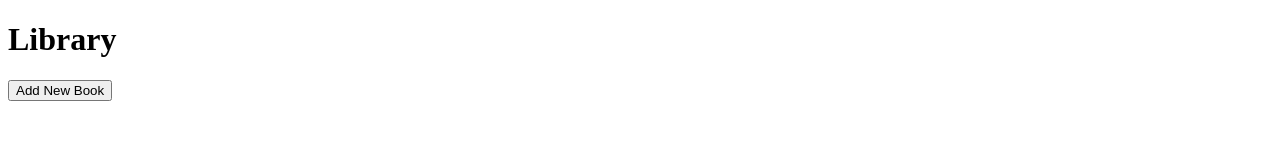
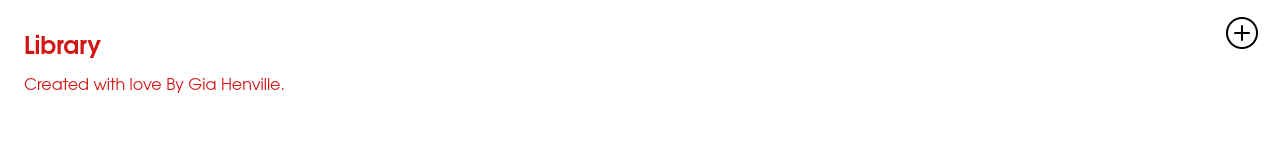
Before and after one commit to giabui/Library, a plain HTML site: page index.html in a window 1280 px wide. Drawn offline with Linux system fonts and the light colour scheme.

Commit message:
style: Add img for 'Add New Book' button and add hover animation

```diff
--- a/index.html
+++ b/index.html
@@ -8,10 +8,15 @@
     <link rel="stylesheet" href="styles.css">
 </head>
 <body>
+    <div class="main-container" id="main-container">
+        <nav>
             <h1 class="headerTitle">Library</h1>
+
+            <button type="button" id="openModal" title="Add New Book"> <img src="./plus.png" alt="Add new book button." ></button>
+        </nav>
+
         <div id="library-container"></div>
 
-    <button type="button" id="openModal">Add New Book</button>
         <div id="modal" class="modal">
             <form action="" id="form" method = "GET" class="modalInner">
 
@@ -35,6 +40,9 @@
             </form>
         </div>
 
+        <footer>Created with love By Gia Henville.</footer>
+    </div>
+
 
     <script src="script.js"></script>
 </body>
--- a/styles.css
+++ b/styles.css
@@ -1,3 +1,41 @@
+* {
+    color: rgb(210, 22, 20);
+    font-family: Avantgarde, TeX Gyre Adventor, URW Gothic L, sans-serif;
+}
+
+body {
+    position: relative;
+    min-height: 100vh;
+    /* margin: 1rem;
+    display: grid;
+    grid-template-columns: 1fr;
+    grid-template-rows: 1fr 8fr 1fr; */
+}
+
+.main-container {
+    display: flex;
+    flex-direction: column;
+    margin: 1rem;
+    /* width: fit-content; */
+    height: fit-content;
+}
+
+#library-container {
+    display: flex;
+
+}
+
+ modal {
+    display: flex;
+ }
+
+#openModal {
+    position: fixed;
+    top: 1rem;
+    right: 1rem;
+
+}
+
 .modal{
     position: fixed;
     top: 0;
@@ -23,5 +61,21 @@
     border-radius: 1rem;
     background-color: antiquewhite;
     padding: 2rem;
+}
 
+button {
+    border: none;
+    cursor: pointer;
+    appearance: none;
+    background-color: inherit;
+    transition: transform 0.7s ease-in-out;
 }
+
+button:hover {
+transform: rotate(360deg);
+}
+
+img{
+    width: 2rem;
+    height: 2rem;
+  }
```
Also changed, not shown: script.js (+5 -7 lines), plus.png (added). Lines whose indentation alone changed are shown as unchanged.
